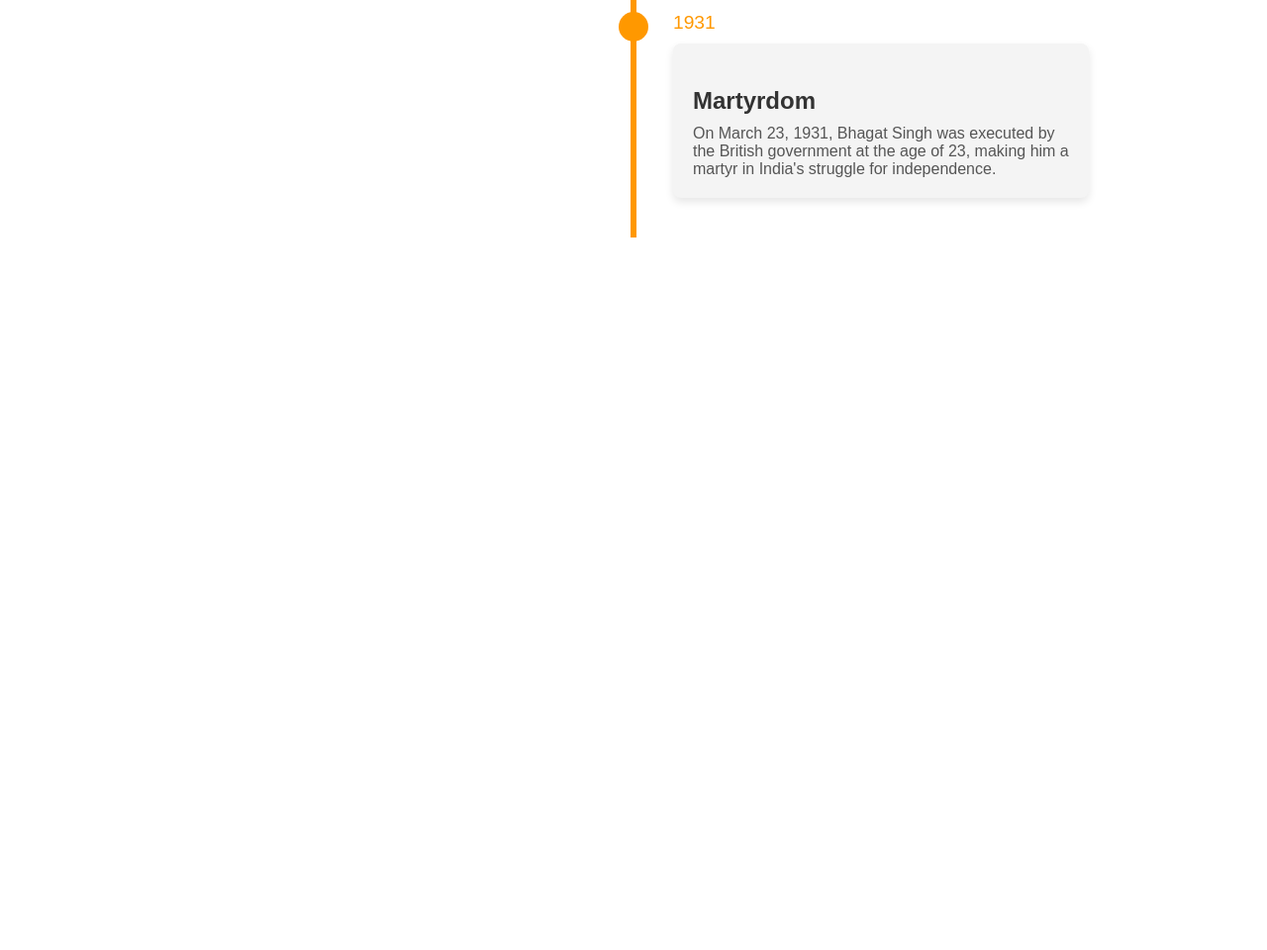
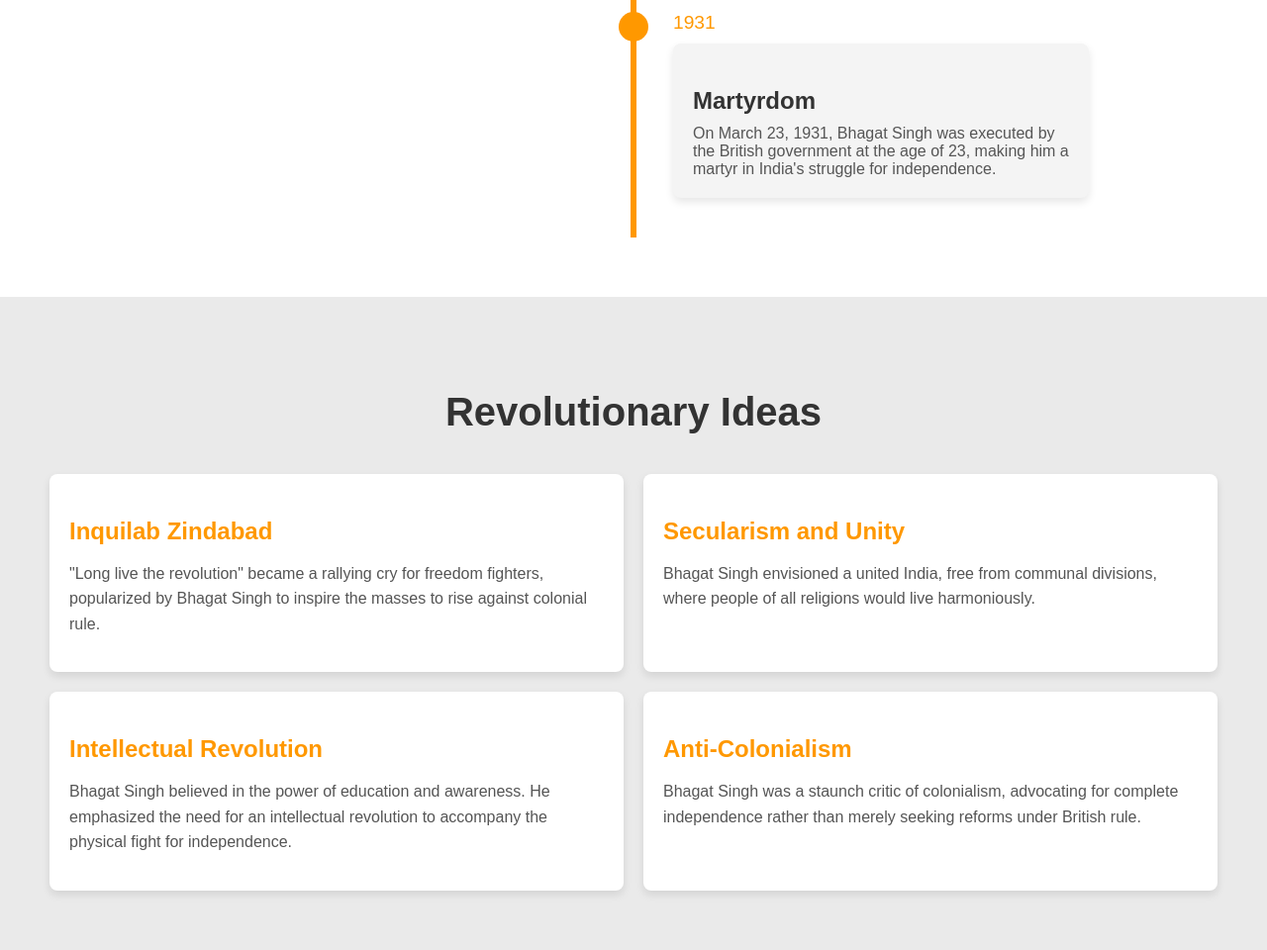
Before and after one commit to Maheshkrsaw/codsoft-internship, a plain HTML site: page tribute page/index.html in a window 1280 px wide. Shown: the part 2238-3198 px from the top of the page at 99% size. Before the commit the page ends 2538 px from the top, so only its background shows below. Drawn offline with Linux system fonts and the light colour scheme.

Commit message:
Revolutionary Ideas Section

```diff
--- a/tribute page/index.html
+++ b/tribute page/index.html
@@ -74,6 +74,29 @@
     </div>
 </section>
 
+<!-- Revolutionary Ideas Section -->
+<section id="ideas" class="ideas-section">
+    <h2>Revolutionary Ideas</h2>
+    <div class="ideas-container">
+        <div class="idea-item">
+            <h3>Inquilab Zindabad</h3>
+            <p>"Long live the revolution" became a rallying cry for freedom fighters, popularized by Bhagat Singh to inspire the masses to rise against colonial rule.</p>
+        </div>
+        <div class="idea-item">
+            <h3>Secularism and Unity</h3>
+            <p>Bhagat Singh envisioned a united India, free from communal divisions, where people of all religions would live harmoniously.</p>
+        </div>
+        <div class="idea-item">
+            <h3>Intellectual Revolution</h3>
+            <p>Bhagat Singh believed in the power of education and awareness. He emphasized the need for an intellectual revolution to accompany the physical fight for independence.</p>
+        </div>
+        <div class="idea-item">
+            <h3>Anti-Colonialism</h3>
+            <p>Bhagat Singh was a staunch critic of colonialism, advocating for complete independence rather than merely seeking reforms under British rule.</p>
+        </div>
+    </div>
+</section>
+
 
 </body>
 </html>
--- a/tribute page/styles.css
+++ b/tribute page/styles.css
@@ -193,3 +193,47 @@ body, html {
     color: #555;
     margin: 0;
 }
+
+/* Revolutionary Ideas Section Styles */
+.ideas-section {
+    padding: 60px 20px;
+    background-color: #eaeaea; /* Light grey background for contrast */
+    text-align: center;
+}
+
+.ideas-section h2 {
+    font-size: 2.5rem;
+    margin-bottom: 40px;
+    color: #333;
+}
+
+.ideas-container {
+    display: flex;
+    flex-wrap: wrap;
+    justify-content: center;
+    gap: 20px;
+    max-width: 1200px;
+    margin: 0 auto;
+}
+
+.idea-item {
+    background-color: #fff;
+    padding: 20px;
+    border-radius: 8px;
+    box-shadow: 0 4px 8px rgba(0, 0, 0, 0.1); /* Subtle shadow for depth */
+    flex-basis: calc(50% - 20px); /* Take up half the width of the container minus the gap */
+    box-sizing: border-box;
+    text-align: left;
+}
+
+.idea-item h3 {
+    font-size: 1.5rem;
+    color: #ff9800;
+    margin-bottom: 15px;
+}
+
+.idea-item p {
+    font-size: 1rem;
+    color: #555;
+    line-height: 1.6;
+}
```
